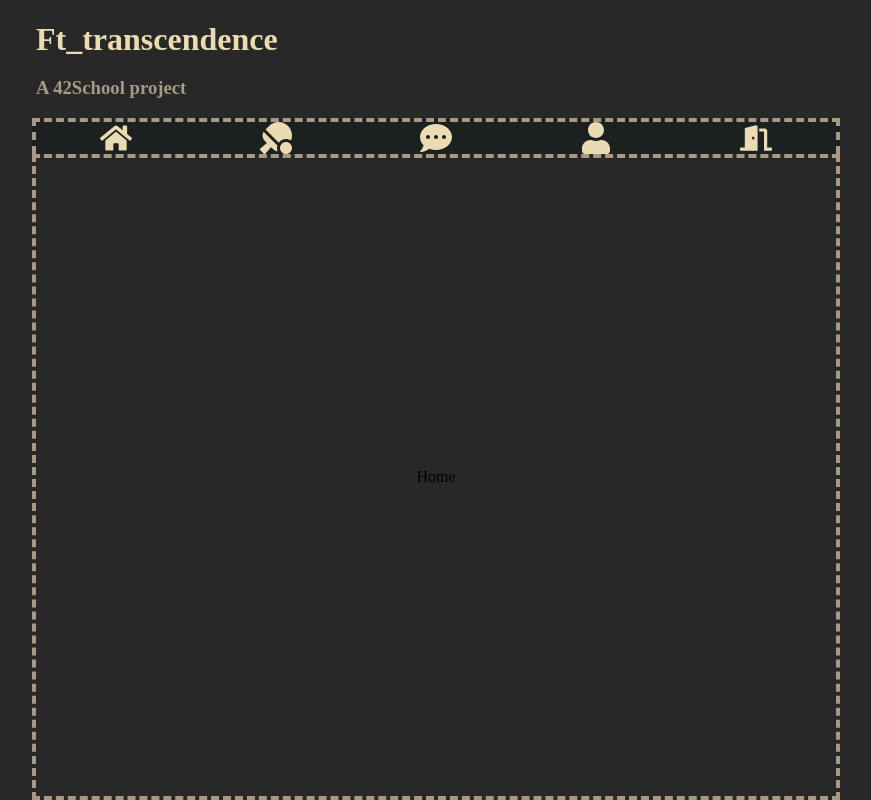
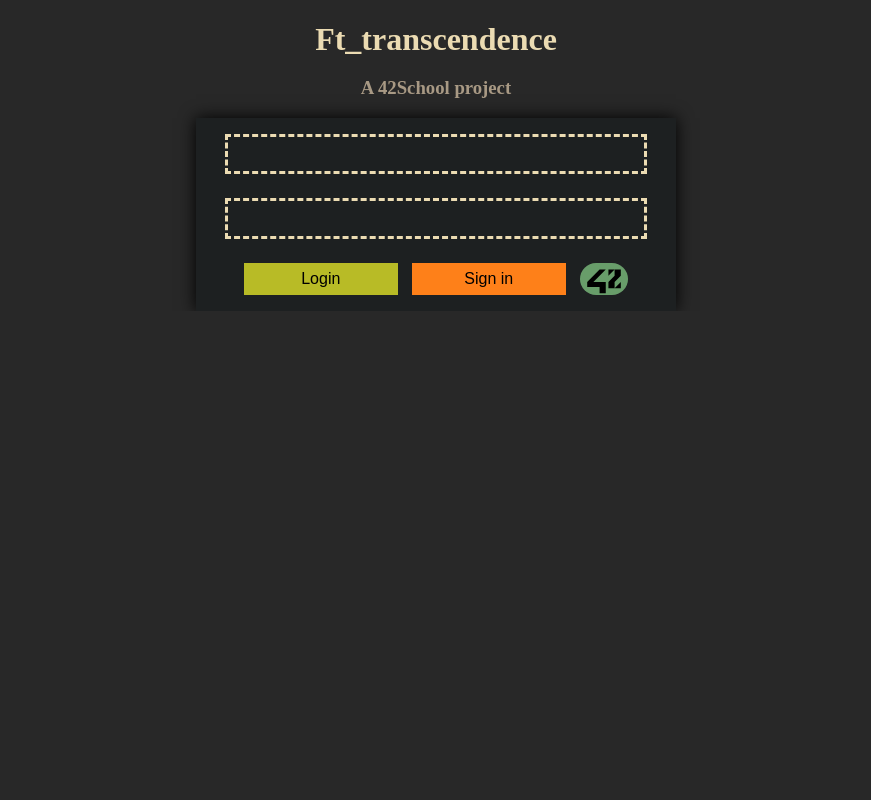
Before and after one commit to AntoineLemarchand/ft_transcendance, a React (Create React App) app in the folder containers/react-transcendance/: page / in a window 1280 px wide. Shown: the whole page, without its empty margins (204-1075 px from the left). Built offline with nearby package versions, Linux system fonts and the light colour scheme.

Commit message:
feat(App.tsx): login route

```diff
--- a/containers/react-transcendance/src/component/App.tsx
+++ b/containers/react-transcendance/src/component/App.tsx
@@ -1,11 +1,19 @@
 import * as React from 'react';
+import { BrowserRouter, Routes, Route } from 'react-router-dom'
 import Main from './Main'
 import Login from './Login'
 
 function App() {
+	//const [token, setToken] = useState();
 	return (
-			<Main></Main>
-			//<Login></Login>
+			<div className="App">
+				<BrowserRouter>
+					<Routes>
+						<Route path="/" element={<Login />}/>
+						<Route path="/dashboard" element={<Main />}/>
+					</Routes>
+				</BrowserRouter>
+			</div>
 			)
 }
 
```
